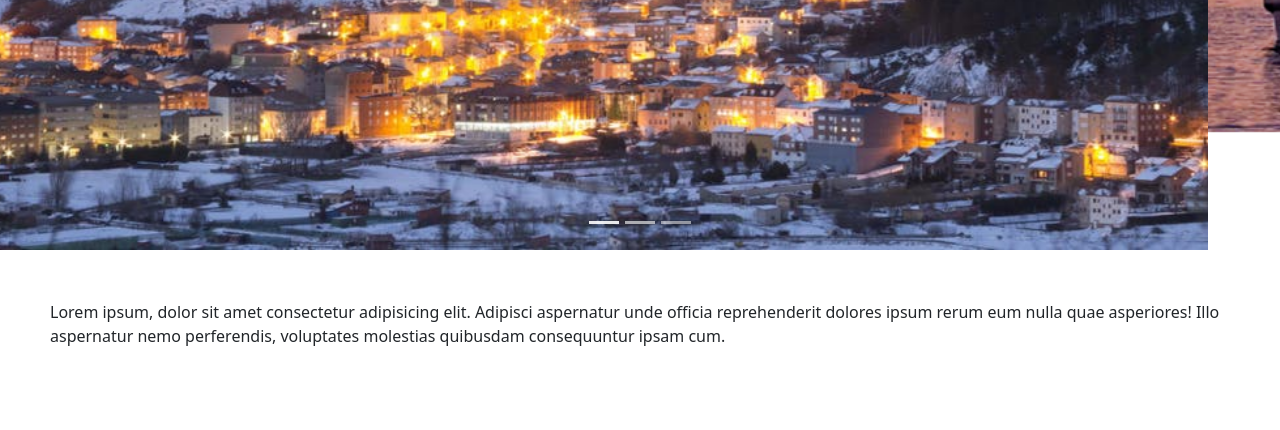
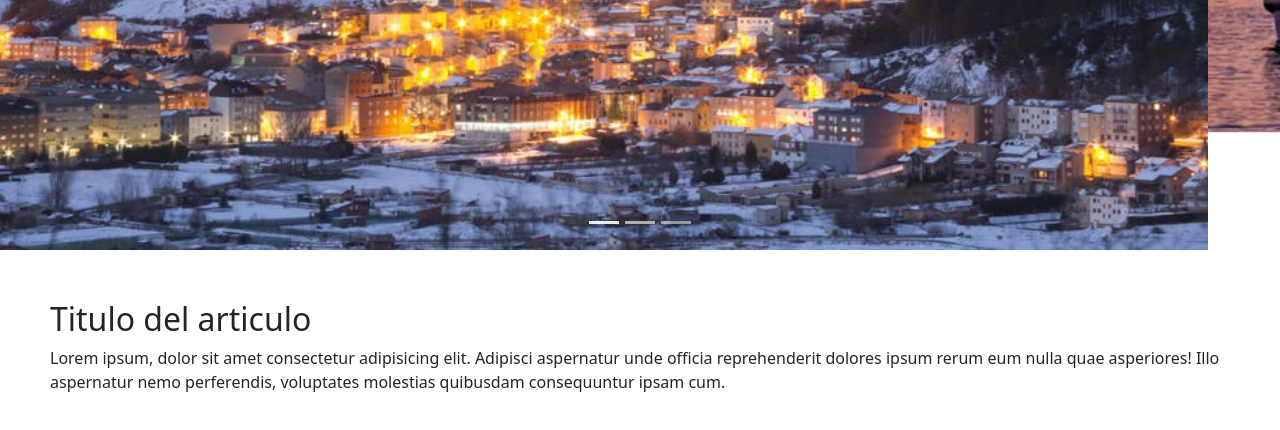
Before and after one commit to cecigonzaq/Pagina-con-5-secciones-con-boostrap, a plain HTML site: page contenido/pagina3.html in a window 1280 px wide. Shown: the part 694-1124 px from the top of the page. Drawn offline with nearby package versions, Linux system fonts and the light colour scheme.

Commit message:
repo-repo

```diff
--- a/contenido/pagina3.html
+++ b/contenido/pagina3.html
@@ -66,6 +66,7 @@
     </button>
   </div>
   <main>
+    <h2>Titulo del articulo</h2>
     <p>Lorem ipsum, dolor sit amet consectetur adipisicing elit. Adipisci aspernatur unde officia reprehenderit dolores ipsum rerum eum nulla quae asperiores! Illo aspernatur nemo perferendis, voluptates molestias quibusdam consequuntur ipsam cum.</p>
 
   </main>
```
Also changed, not shown: contenido/pagina4.html (+1 -1 lines).
